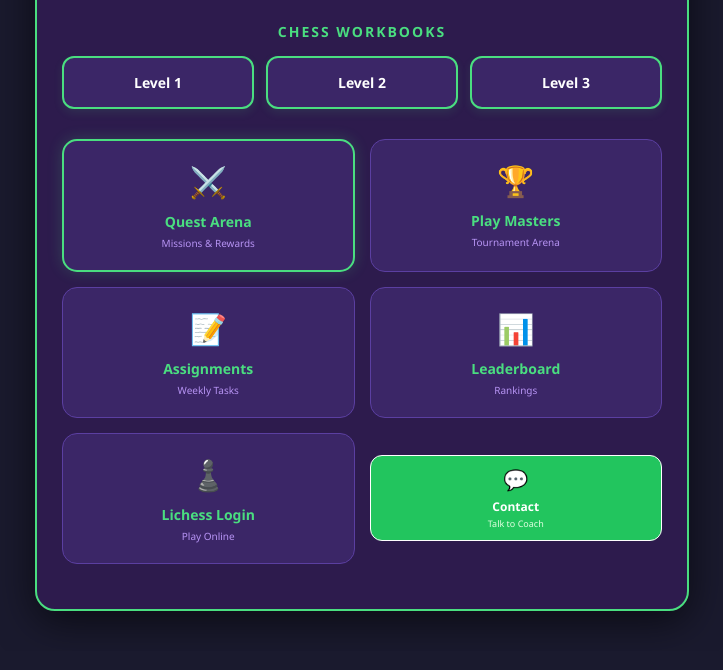
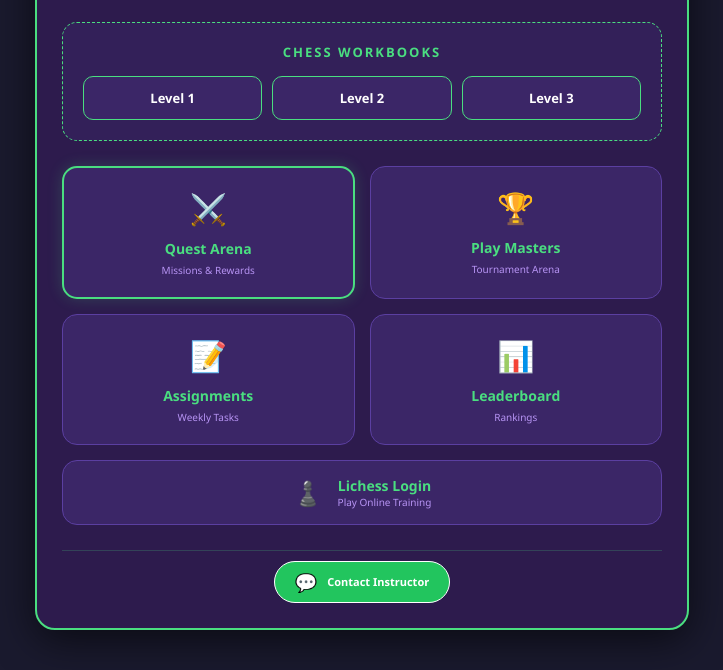
Before and after one commit to MrDotun/MMC, a plain HTML site: page index.html in a window 1280 px wide. Shown: the part 414-1084 px from the top of the page, without its empty margins (278-1001 px from the left). Drawn offline with Linux system fonts and the light colour scheme.

Commit message:
Update index.html

```diff
--- a/index.html
+++ b/index.html
@@ -10,13 +10,9 @@
         /* Carousel Styling */
         .carousel-container { position: relative; width: 100%; max-width: 600px; margin: 0 auto; overflow: hidden; height: 380px; border-radius: 0 0 30px 30px; box-shadow: 0 4px 20px rgba(0,0,0,0.5); background-color: #2D1B4D; }
 
-        /* Updated width to 600% for 6 slides */
         .slides { display: flex; width: 600%; height: 100%; animation: slide 24s infinite; }
-
-        /* Updated width to 16.66% (100/6) */
         .slide { width: 16.66%; height: 100%; background-size: cover; background-position: center; }
 
-        /* Updated keyframes for 6 smooth transitions */
         @keyframes slide {
             0%, 13% { transform: translateX(0%); }
             16%, 30% { transform: translateX(-16.66%); }
@@ -57,14 +53,16 @@
     <div style="max-width: 600px; margin: -40px auto 40px; position: relative; z-index: 10; padding: 25px; background-color: #2D1B4D; border-radius: 20px; border: 2px solid #4ade80; box-shadow: 0 10px 40px rgba(0,0,0,0.6);">
         <h2 style="text-align: center; color: #4ade80; margin-bottom: 25px; text-transform: uppercase; font-size: 20px; letter-spacing: 1px;">Student Dashboard</h2>
 
-        <p style="text-align: center; color: #4ade80; font-weight: bold; font-size: 14px; margin: 0 0 15px; letter-spacing: 2px;">CHESS WORKBOOKS</p>
-        <div style="display: grid; grid-template-columns: 1fr 1fr 1fr; gap: 12px; margin-bottom: 30px;">
-            <a href="lessons.html" style="text-decoration: none; background: #3B2667; border: 2px solid #4ade80; border-radius: 12px; padding: 15px 10px; text-align: center; color: white; font-size: 14px; font-weight: bold; box-shadow: 0 4px 10px rgba(74, 222, 128, 0.1);">Level 1</a>
-            <a href="lessons.html" style="text-decoration: none; background: #3B2667; border: 2px solid #4ade80; border-radius: 12px; padding: 15px 10px; text-align: center; color: white; font-size: 14px; font-weight: bold; box-shadow: 0 4px 10px rgba(74, 222, 128, 0.1);">Level 2</a>
-            <a href="lessons.html" style="text-decoration: none; background: #3B2667; border: 2px solid #4ade80; border-radius: 12px; padding: 15px 10px; text-align: center; color: white; font-size: 14px; font-weight: bold; box-shadow: 0 4px 10px rgba(74, 222, 128, 0.1);">Level 3</a>
+        <div style="background: rgba(59, 38, 103, 0.5); padding: 20px; border-radius: 15px; border: 1px dashed #4ade80; margin-bottom: 25px;">
+            <p style="text-align: center; color: #4ade80; font-weight: bold; font-size: 13px; margin: 0 0 15px; letter-spacing: 2px;">CHESS WORKBOOKS</p>
+            <div style="display: grid; grid-template-columns: 1fr 1fr 1fr; gap: 10px;">
+                <a href="lessons.html" style="text-decoration: none; background: #3B2667; border: 1px solid #4ade80; border-radius: 10px; padding: 12px 5px; text-align: center; color: white; font-size: 13px; font-weight: bold;">Level 1</a>
+                <a href="lessons.html" style="text-decoration: none; background: #3B2667; border: 1px solid #4ade80; border-radius: 10px; padding: 12px 5px; text-align: center; color: white; font-size: 13px; font-weight: bold;">Level 2</a>
+                <a href="lessons.html" style="text-decoration: none; background: #3B2667; border: 1px solid #4ade80; border-radius: 10px; padding: 12px 5px; text-align: center; color: white; font-size: 13px; font-weight: bold;">Level 3</a>
+            </div>
         </div>
 
-        <div style="display: grid; grid-template-columns: 1fr 1fr; gap: 15px; margin-bottom: 20px;">
+        <div style="display: grid; grid-template-columns: 1fr 1fr; gap: 15px; margin-bottom: 25px;">
             <a href="quest.html" style="text-decoration: none; color: white; background: #3B2667; padding: 20px; border-radius: 15px; text-align: center; border: 2px solid #4ade80; box-shadow: 0 0 15px rgba(74, 222, 128, 0.2);">
                 <div style="font-size: 30px; margin-bottom: 10px;">⚔️</div>
                 <div style="font-weight: bold; font-size: 14px; color: #4ade80;">Quest Arena</div>
@@ -89,16 +87,21 @@
                 <div style="font-size: 10px; color: #b794f4; margin-top: 5px;">Rankings</div>
             </a>
 
-            <a href="https://lichess.org/login" style="text-decoration: none; color: white; background: #3B2667; padding: 20px; border-radius: 15px; text-align: center; border: 1px solid #5b3fa1;">
-                <div style="font-size: 30px; margin-bottom: 10px;">♟️</div>
-                <div style="font-weight: bold; font-size: 14px; color: #4ade80;">Lichess Login</div>
-                <div style="font-size: 10px; color: #b794f4; margin-top: 5px;">Play Online</div>
+            <a href="https://lichess.org/login" style="grid-column: span 2; text-decoration: none; color: white; background: #3B2667; padding: 15px; border-radius: 15px; text-align: center; border: 1px solid #5b3fa1; display: flex; align-items: center; justify-content: center; gap: 15px;">
+                <div style="font-size: 24px;">♟️</div>
+                <div>
+                    <div style="font-weight: bold; font-size: 14px; color: #4ade80;">Lichess Login</div>
+                    <div style="font-size: 10px; color: #b794f4;">Play Online Training</div>
+                </div>
             </a>
+        </div>
 
-            <a href="https://wa.me/2348025028105" style="text-decoration: none; color: white; background: #22c55e; padding: 10px; border-radius: 12px; text-align: center; border: 1px solid #ffffff; align-self: center;">
-                <div style="font-size: 20px; margin-bottom: 5px;">💬</div>
-                <div style="font-weight: bold; font-size: 12px; color: white;">Contact</div>
-                <div style="font-size: 9px; color: #e0ffe0; margin-top: 2px;">Talk to Coach</div>
+        <div style="display: flex; justify-content: center; border-top: 1px solid rgba(74, 222, 128, 0.2); pt: 20px;">
+            <a href="https://wa.me/2348025028105" style="text-decoration: none; color: white; background: #22c55e; padding: 8px 20px; border-radius: 30px; text-align: center; border: 1px solid #ffffff; display: flex; align-items: center; gap: 10px; margin-top: 10px;">
+                <div style="font-size: 18px;">💬</div>
+                <div style="text-align: left;">
+                    <div style="font-weight: bold; font-size: 11px; color: white;">Contact Instructor</div>
+                </div>
             </a>
         </div>
     </div>
```
